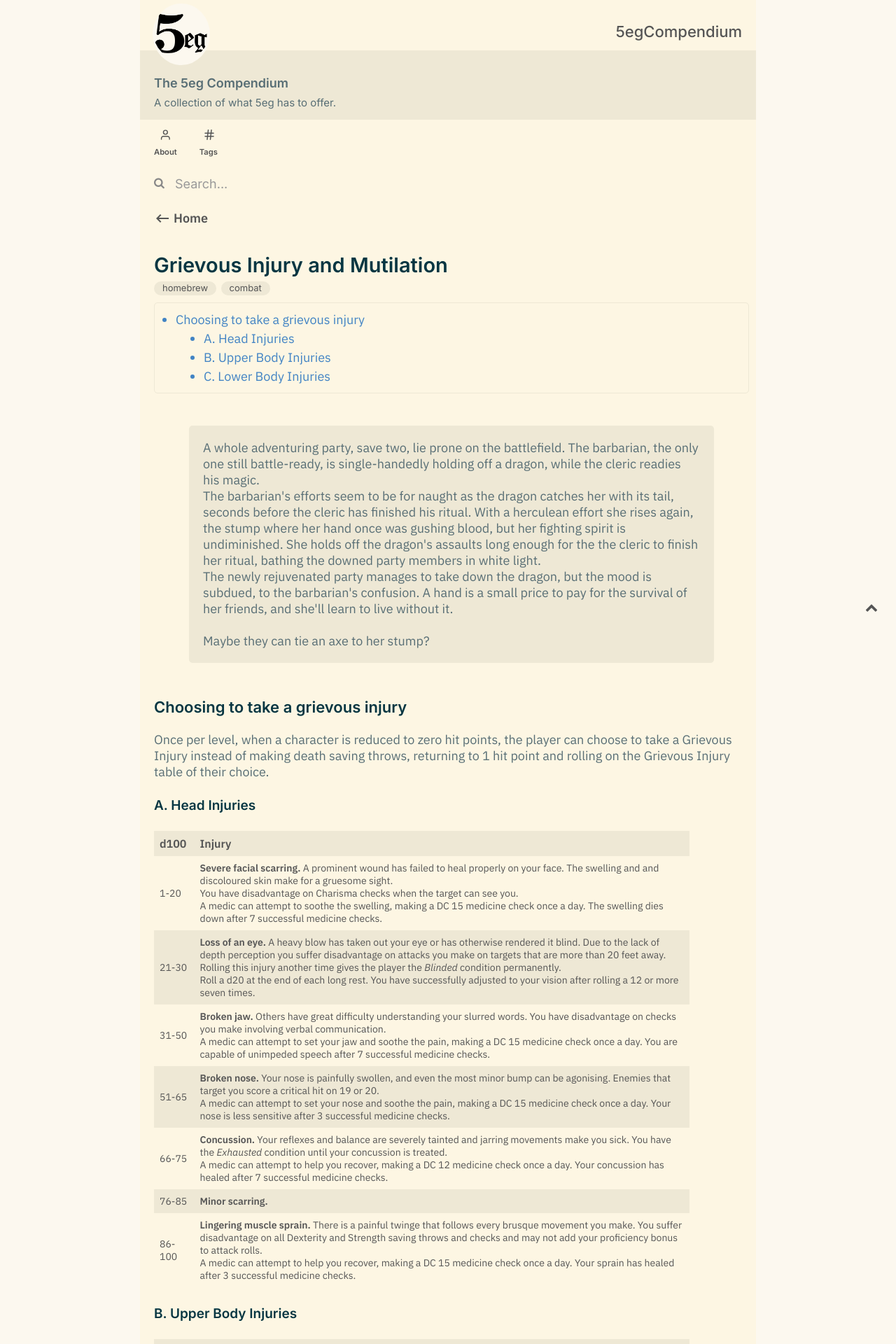
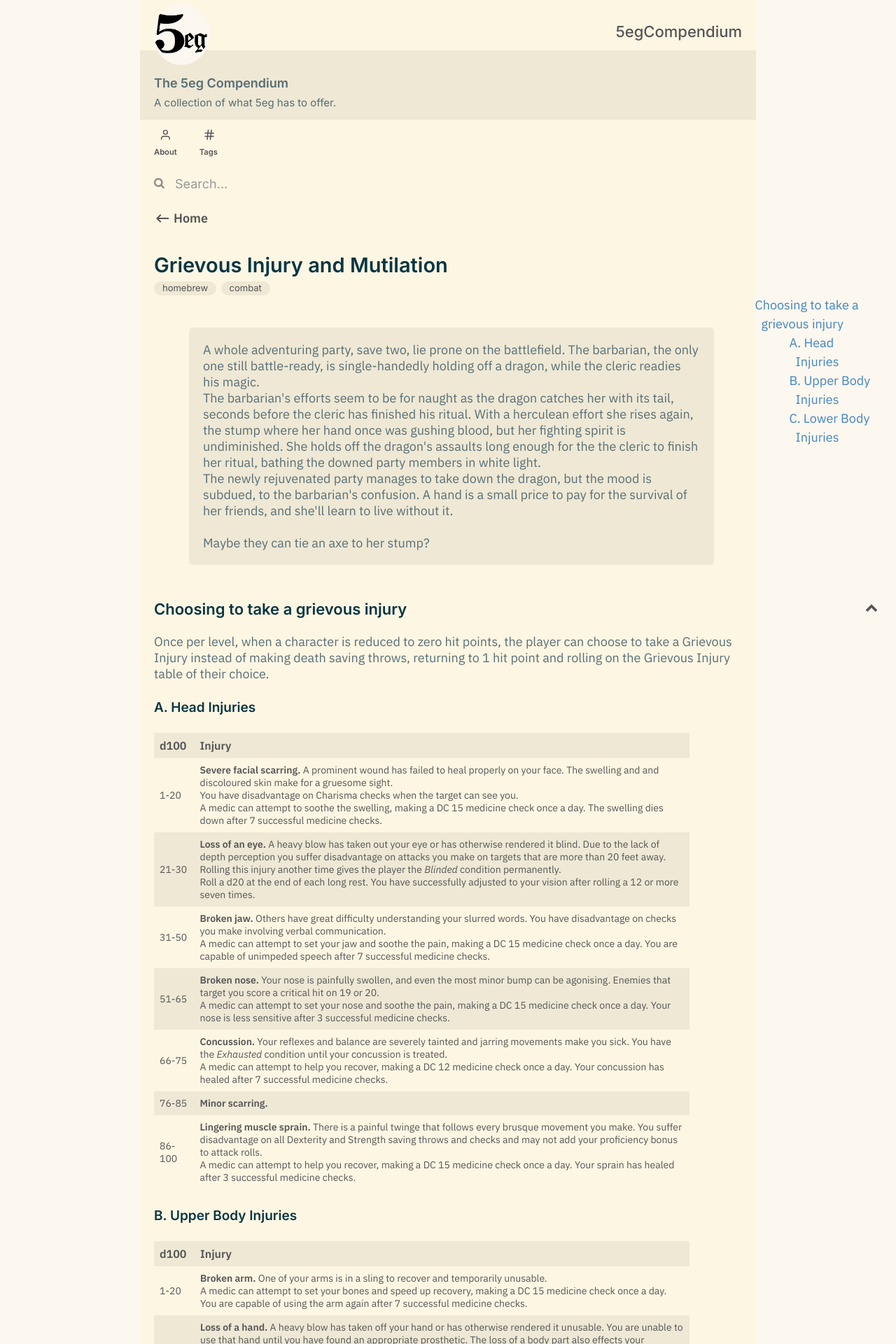
Before and after one commit to 5egeneral/compendium, a Jekyll site: the page built from _notes/20210528-Grievous Injury and Mutilation.md, in a window 1280 px wide. Shown: the top 1920 px of the page at 70% size. Built offline with Jekyll 4.4.1, drawn with Linux system fonts in a browser that asks for light colours; the table of contents is made by our own code.

Commit message:
Update style.css

```diff
--- a/assets/css/style.css
+++ b/assets/css/style.css
@@ -10,6 +10,7 @@
 @import url('https://fonts.googleapis.com/css2?family=IBM+Plex+Sans:ital,wght@0,100;0,200;0,300;0,400;0,500;0,600;0,700;1,100;1,200;1,300;1,400;1,500;1,600;1,700&display=swap');
 @import "/assets/css/highlight.css";
 @import "/assets/css/feed_sorting.css";
+@import "/assets/css/toc_styling.css";
 /* Containers: Body, Container, Box, Main, Header, Content */
 
 html {
@@ -430,20 +431,7 @@
 
 /* Notes: Note-heading, Note-subheading, Notes-content, Related Notes */
 
-.section-nav {
-    background-color: #FDF6E3;
-    margin: 10px 0;
-    padding: 10px 30px;
-    border: 1px solid #EEE8D5;
-    border-radius: 5px;
-    width: auto;
-}
 
-.toc-entry , a{
-    color: #4183c4;
-    text-decoration: none;
-    line-height: 1.5;
-}
 
 /* Style the collapsible content. Note: hidden by default */
 .toc {
```
